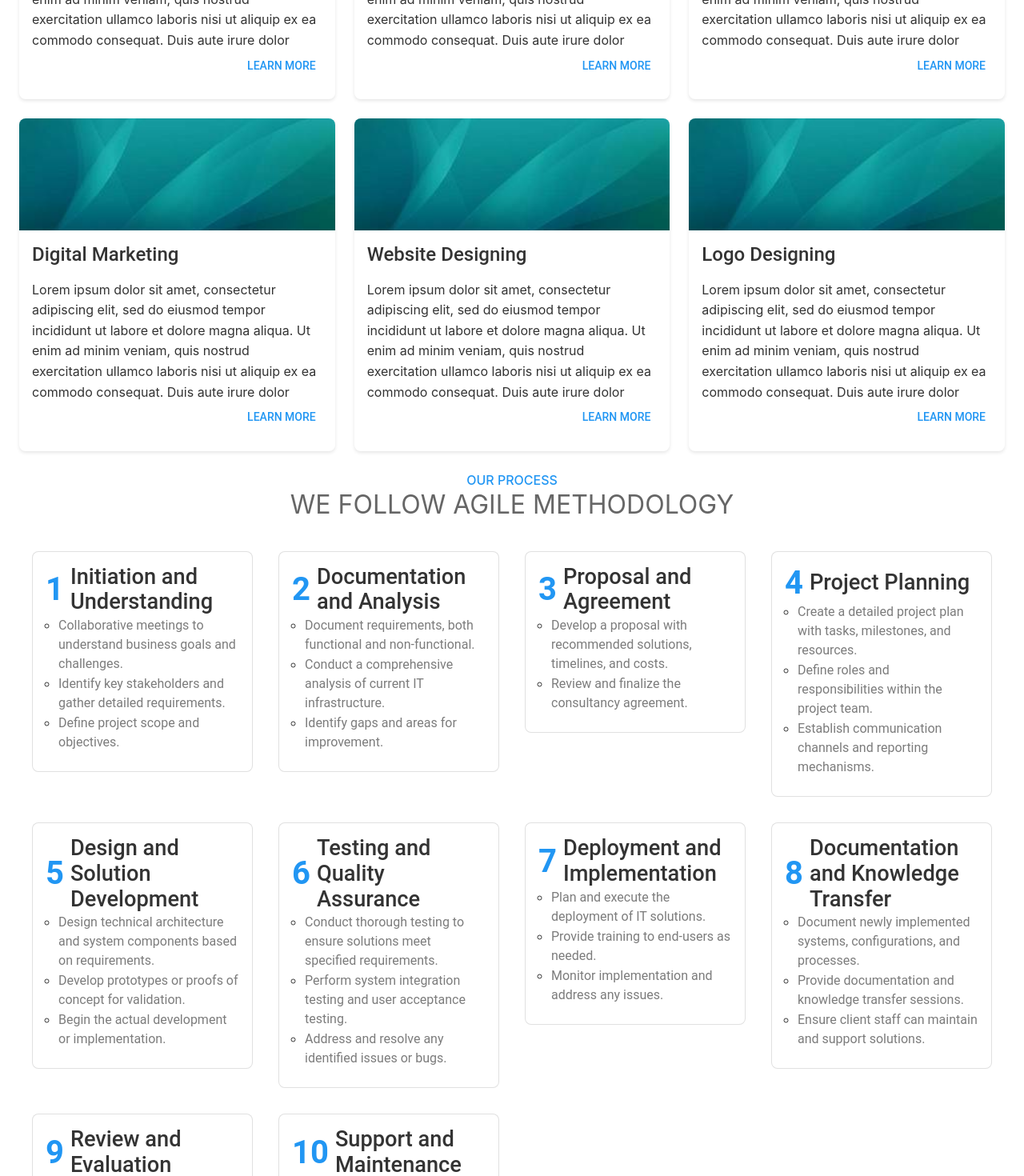
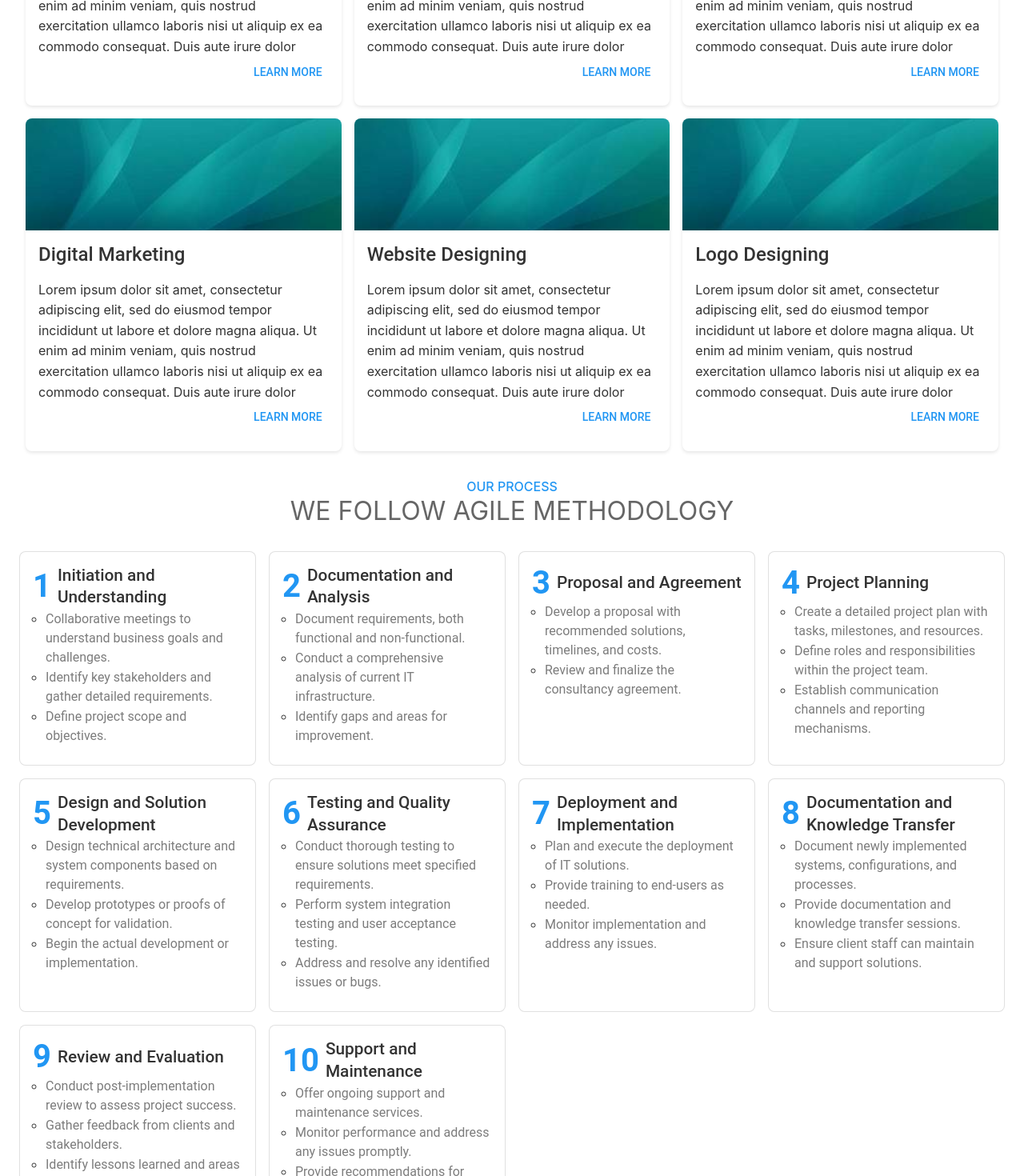
Before and after one commit to Shubhankardev90/techingivo, a Next.js app: page / in a window 1280 px wide. Shown: the part 1000-2470 px from the top of the page at 80% size. Built offline with nearby package versions, Linux system fonts and the light colour scheme.

Commit message:
feature description styles

```diff
--- a/src/components/ProcessCard.js
+++ b/src/components/ProcessCard.js
@@ -5,12 +5,11 @@ import InViewAnimation from './InViewAnimation'
 
 const ProcessCard = ({ index, title, description }) => {
     return (
-        <InViewAnimation>
         <Card variant='outlined' style={{ height: "100%" }}>
             <CardContent>
                 <Box display="flex" columnGap={1} alignItems="center">
                     <Typography variant="h1" color="primary">{index}</Typography>
-                        <Typography variant='h3'>{title}</Typography>
+                    <Typography variant='h5'>{title}</Typography>
                 </Box>
                 <ul style={{ listStyleType: 'circle', marginLeft: "1rem" }}>
                     {
@@ -25,7 +24,6 @@ const ProcessCard = ({ index, title, description }) => {
                 </ul>
             </CardContent>
         </Card>
-        </InViewAnimation>
     )
 }
 
--- a/src/components/Services.js
+++ b/src/components/Services.js
@@ -8,11 +8,11 @@ const Services = () => {
     return (
         <Box py={3} px={3}>
             <SectionHeading mainHeading="Our Services" description="What we are offering ?" />
-            <Grid container spacing={{ xl: 3, lg: 3, md: 2, sm: 1}}>
+            <Grid container>
                 {
                     services.map(
                         (service, key) => (
-                            <Grid item xl={3} lg={4} md={6} sm={6} xs={12} key={key}>
+                            <Grid item xl={3} lg={4} md={6} sm={6} xs={12} key={key} padding={1}>
                                 <FeatureCard name={service.name} icon={service.icon} description={service.description} link={service.link} key={key} />
                             </Grid>
                         ))
--- a/src/pages/index.js
+++ b/src/pages/index.js
@@ -109,10 +109,10 @@ const Home = () => {
       <Hero/>
       <Services />
       <SectionHeading mainHeading="Our Process" description="We follow agile methodology" />
-      <Grid container px={3} mb={3}>
+      <Grid container mb={3} px={2}>
         {
           itConsultancySteps.map((_process, key) => (
-            <Grid item xl={2} lg={3} md={4} sm={6} xs={12} key={key} padding={2}>
+            <Grid item xl={2} lg={3} md={4} sm={6} xs={12} key={key} padding={1}>
               <ProcessCard index={_process.step} title={_process.title} description={_process.description} />
             </Grid>
           ))
--- a/src/pages/services/[feature_name].js
+++ b/src/pages/services/[feature_name].js
@@ -43,17 +43,17 @@ const FeatureDescription = () => {
         </Grid>
       </Box>
       <SectionHeading  mainHeading="Our Process" description="We follow agile methodology" />
-      <Grid container px={3} mb={3}>
+      <Grid container px={2} mb={3}>
         {
           service.processes && service.processes.map((_process, key)=>(
-            <Grid item xl={3} lg={4} md={6} sm={12} key={key} padding={2}>
+            <Grid item xl={3} lg={4} md={6} sm={12} key={key} padding={1}>
               <ProcessCard index ={_process.id} title={_process.title} description={_process.description} />
             </Grid>
           ))
         }
       </Grid>
       <SectionHeading mainHeading="Our Technologies" description="What we use ?" />
-      <Grid container px={3} mb={2}>
+      <Grid container px={2} mb={2}>
         {
 
           service.technologies && service.technologies.map((technology, key)=>(
--- a/src/theme.js
+++ b/src/theme.js
@@ -87,7 +87,7 @@ const Theme = createTheme({
       color: '#333333', // Your heading 2 color
     },
     h5: {
-      fontSize: '1.1rem', // Your heading 2 font size
+      fontSize: '1.3rem', // Your heading 2 font size
       fontWeight: 500, // Your heading 2 font weight
       color: '#333333', // Your heading 2 color
     },
```
Lines whose indentation alone changed are shown as unchanged.
